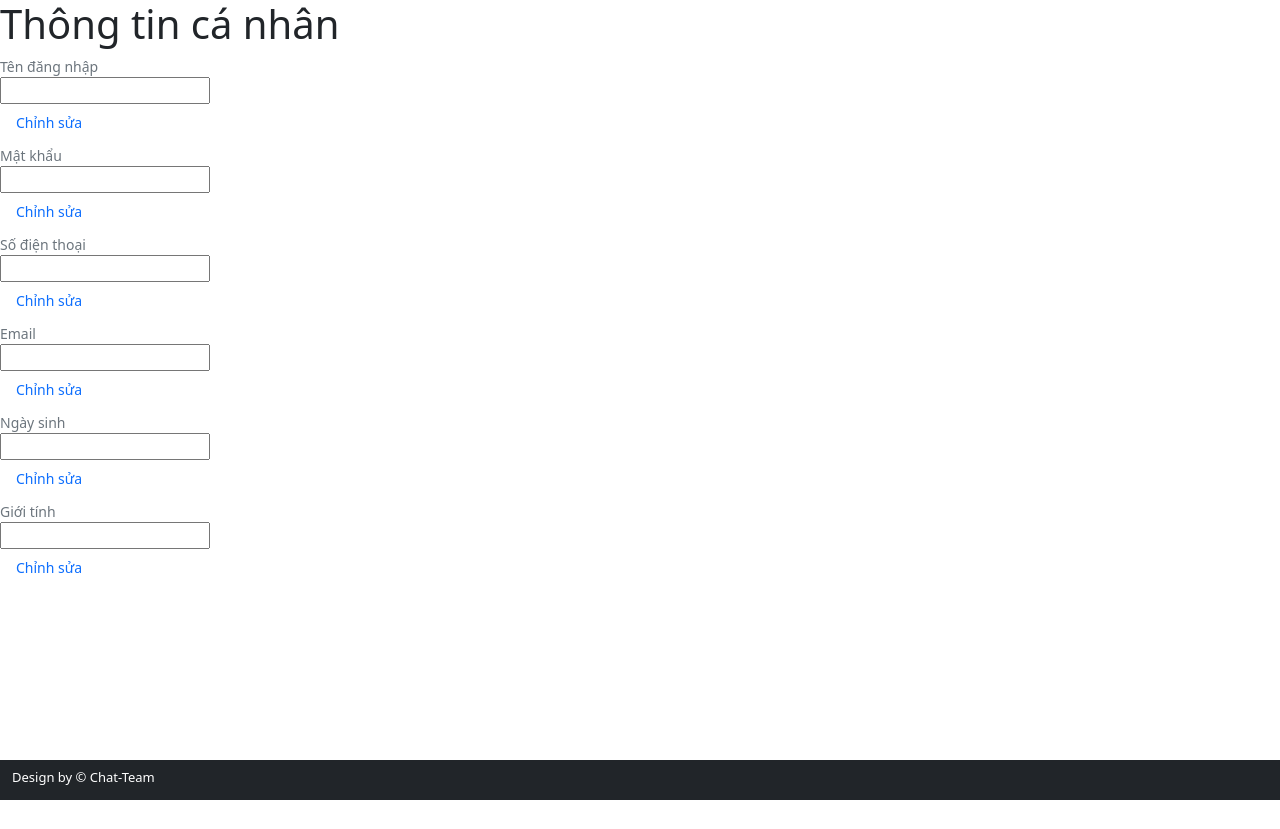
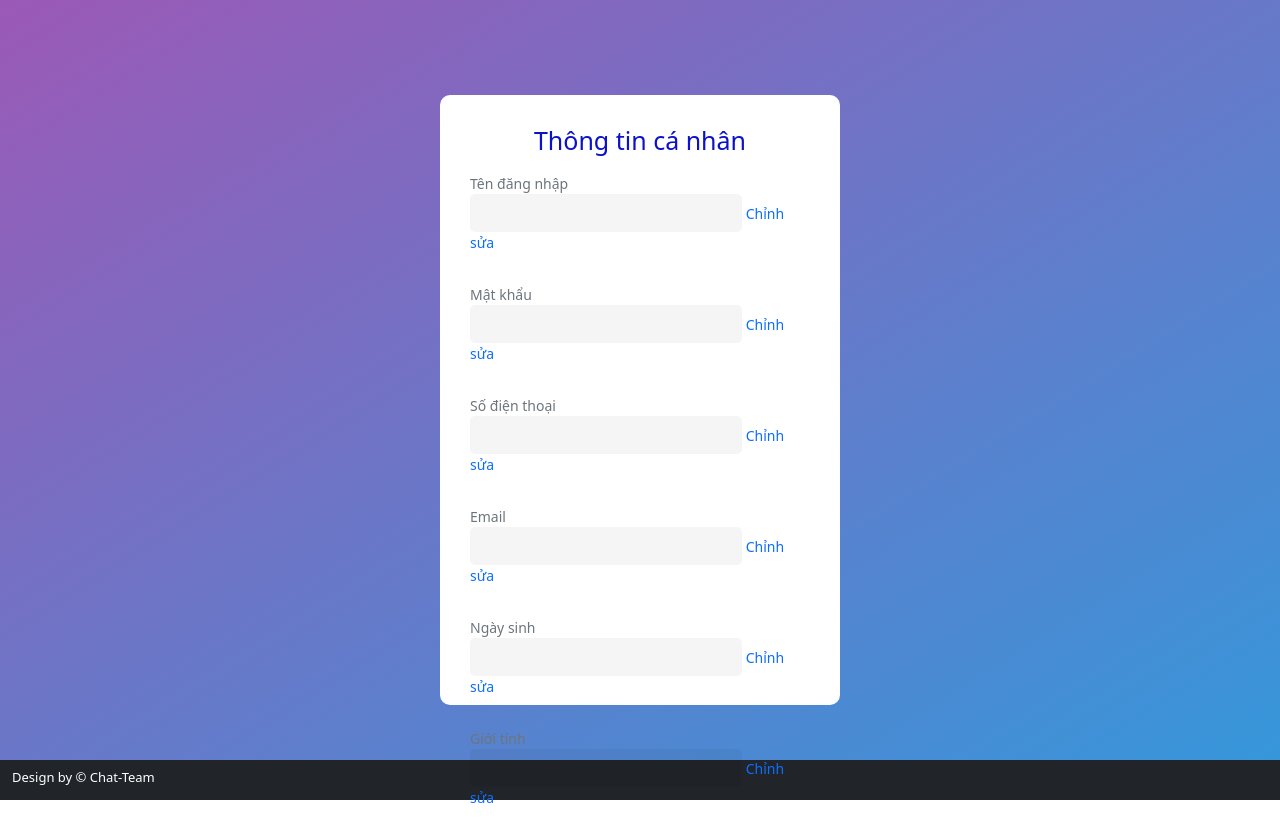
Before and after one commit to dopagovn/learning, a PHP site: page /profile.php in a window 1280 px wide. Before the commit the page ends 800 px from the top, so only its background shows below. Run offline with PHP 8.4, Linux system fonts and the light colour scheme.

Commit message:
Edit trang profile.php

```diff
--- /dev/null
+++ b/frontend/profile.css
@@ -0,0 +1,57 @@
+:root{
+    --bg1: #9b59b6;
+    --bg2: #3498db;
+    --text: #26ade4;
+}
+
+*{
+    margin: 0;
+    padding: 0;
+    outline: none;
+}
+
+a{
+    text-decoration: none;
+}
+
+.container-profile{
+    display: flex;
+    justify-content: center;
+    align-items: center;
+    text-align: left;
+    width: 100vw;
+    height: 100vh;
+    background: linear-gradient(to bottom right, var(--bg1), var(--bg2));
+}
+
+.f-title{
+    width: 400px;
+    height: 610px;
+    background: #fff;
+    border-radius: 10px;
+    padding: 30px;
+}
+
+.f-title h1{
+    padding-bottom: 10px;
+    font-size: 25px;
+    color: rgb(12, 18, 200);
+    text-align: center;
+}
+
+.form-text{
+    margin-bottom: 10px;
+    position: relative;
+}
+
+.form-text input{
+    border: none;
+    outline: none;
+    font-size: 16px;
+    padding: 7px 5px;
+    background-color: rgba(0, 0, 0, .04);
+    border-radius: 5px;
+    color: rgb(88, 88, 88);
+    width: 80%;
+
+}
--- a/profile.php
+++ b/profile.php
@@ -4,20 +4,22 @@
         load_footer();
 
 ?>
-<div >
-        <form class = "profile" >
+<link rel="stylesheet" href="./frontend/profile.css">
+
+<div class="container-profile">
+        <form class="f-title">
                         <h1> Thông tin cá nhân </h1>
-                <div class="form-text"><lable>Tên đăng nhập</lable><br><input type="text"></br><a  class="reg-link nav-link">Chỉnh sửa</a>
+                        <div class="form-text"><lable>Tên đăng nhập</lable><br><input type="text"> <a  href="">Chỉnh sửa</a></br></br>
                         </div>
-                <div class="form-text"><lable>Mật khẩu</lable><br><input type="text"></br><a  class="reg-link nav-link">Chỉnh sửa</a>
+                        <div class="form-text"><lable>Mật khẩu</lable><br><input type="text"> <a  href="">Chỉnh sửa</a></br></br>
                         </div>
-                <div class="form-text"><lable>Số điện thoại</lable><br><input type="text"></br><a  class="reg-link nav-link">Chỉnh sửa</a>
+                        <div class="form-text"><lable>Số điện thoại</lable><br><input type="text"> <a  href="">Chỉnh sửa</a></br></br>
                         </div>
-                <div class="form-text"><lable>Email</lable><br><input type="text"></br><a  class="reg-link nav-link">Chỉnh sửa</a>
+                        <div class="form-text"><lable>Email</lable><br><input type="text"> <a  href="">Chỉnh sửa</a></br></br>
                         </div>
-                <div class="form-text"><lable>Ngày sinh</lable><br><input type="text"></br><a  class="reg-link nav-link">Chỉnh sửa</a>
+                        <div class="form-text"><lable>Ngày sinh</lable><br><input type="text"> <a  href="">Chỉnh sửa</a></br></br>
                         </div>
-                <div class="form-text"><lable>Giới tính</lable><br><input type="text"></br><a  class="reg-link nav-link">Chỉnh sửa</a>
+                        <div class="form-text"><lable>Giới tính</lable><br><input type="text"> <a  href="">Chỉnh sửa</a></br></br>
                         </div>
          </form>
 </div>
```
Lines whose indentation alone changed are shown as unchanged.
